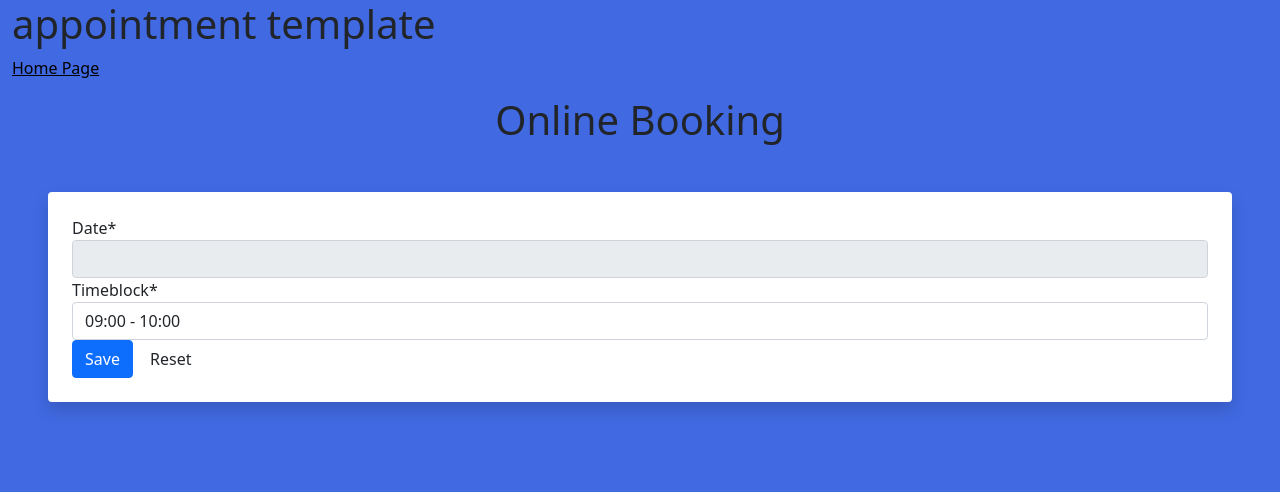
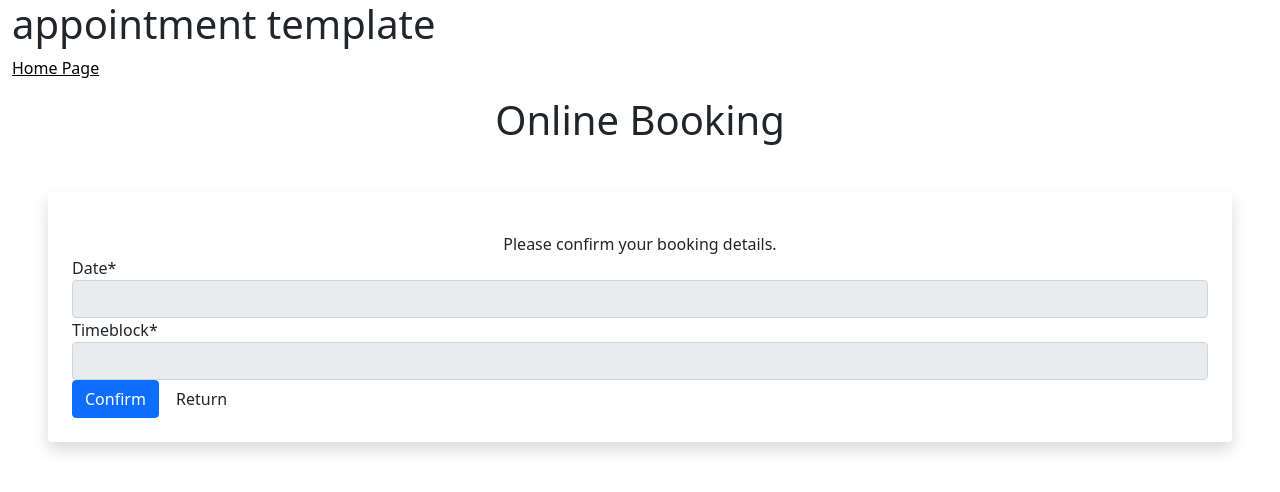
Before and after one commit to VictoriaT87/P4-Aventine-Wellness, a Django app: page /appointment/new/ in a window 1280 px wide. Shown: the top 492 px of the page. Run offline with Django 3.2, Linux system fonts and the light colour scheme; some libraries are stand-ins or nearby versions.

Commit message:
Edit appointment_list, appt times, remove bg CSS

```diff
--- a/booking/forms.py
+++ b/booking/forms.py
@@ -5,6 +5,7 @@
 class AppointmentForm(forms.ModelForm):
 
     date = forms.DateField(disabled=True)
+    timeblock = forms.CharField(disabled=True)
 
     class Meta:
         model = Appointment
--- a/booking/views.py
+++ b/booking/views.py
@@ -47,7 +47,7 @@
         day["E_booked"] = (
             Appointment.objects.filter(date=str(curr_day)).filter(timeblock="E").exists()
         )
-        if day["day"] != "SATURDAY" or "SUNDAY":  # Writing lab doesn't open on Saturday
+        if day["day"] != "SUNDAY":
             daylist.append(day)
     return daylist
 
--- a/static/css/style.css
+++ b/static/css/style.css
@@ -1,6 +1,3 @@
-body {
-    background-color: royalblue;
-}
 
 a {
     color: black;
--- a/templates/appointment.html
+++ b/templates/appointment.html
@@ -4,7 +4,7 @@
 <article class="media content-section">
     <div class="media-body">
         <div class="article-metadata">
-            <a class="mr-2" href="#">{{ day.date }}</a>
+            <p class="mr-2">{{ day.date }}</p>
             <small class="text-muted">{{ day.day }}</small>
         </div>
         {% if not day.A_booked %}
--- a/templates/appointment_list.html
+++ b/templates/appointment_list.html
@@ -11,13 +11,16 @@
 
 <div class="shadow p-4 mb-5 bg-body bg-body rounded text-black  m-5 ">
 
+    <div class="text-center  mt-3">
+        Please confirm your booking details.
+    </div>
 
     <div>
         {{ form.media }}
         <form method="POST" class="appointment-form">{% csrf_token %}
             {{ form|crispy }}
-            <button type="submit" class="btn btn-primary">Save</button>
-            <button type="reset" class="btn btn-default">Reset</button>
+            <button type="submit" class="btn btn-primary">Confirm</button>
+            <button type="reset" class="btn btn-default">Return</button>
         </form>
     </div>
 
```
Also changed, not shown: templates/booking.html (deleted, +0 -13 lines).
